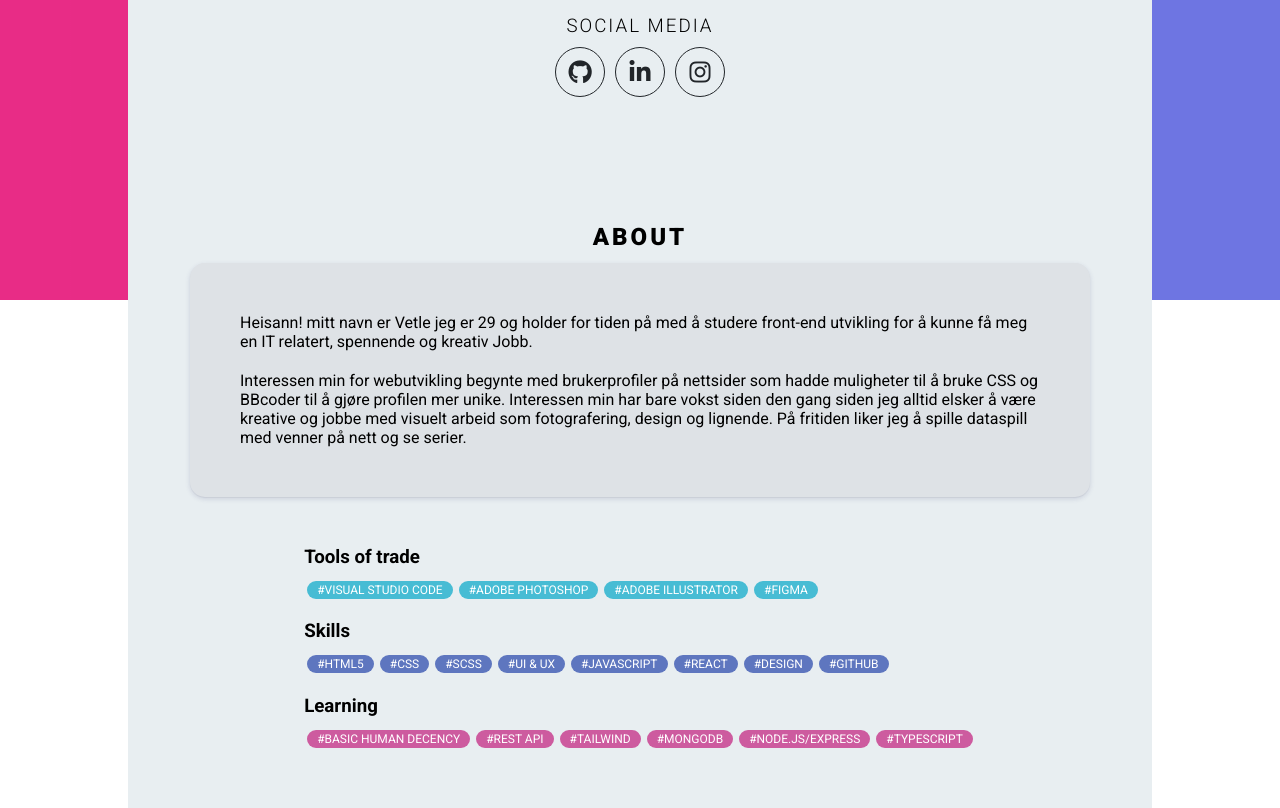
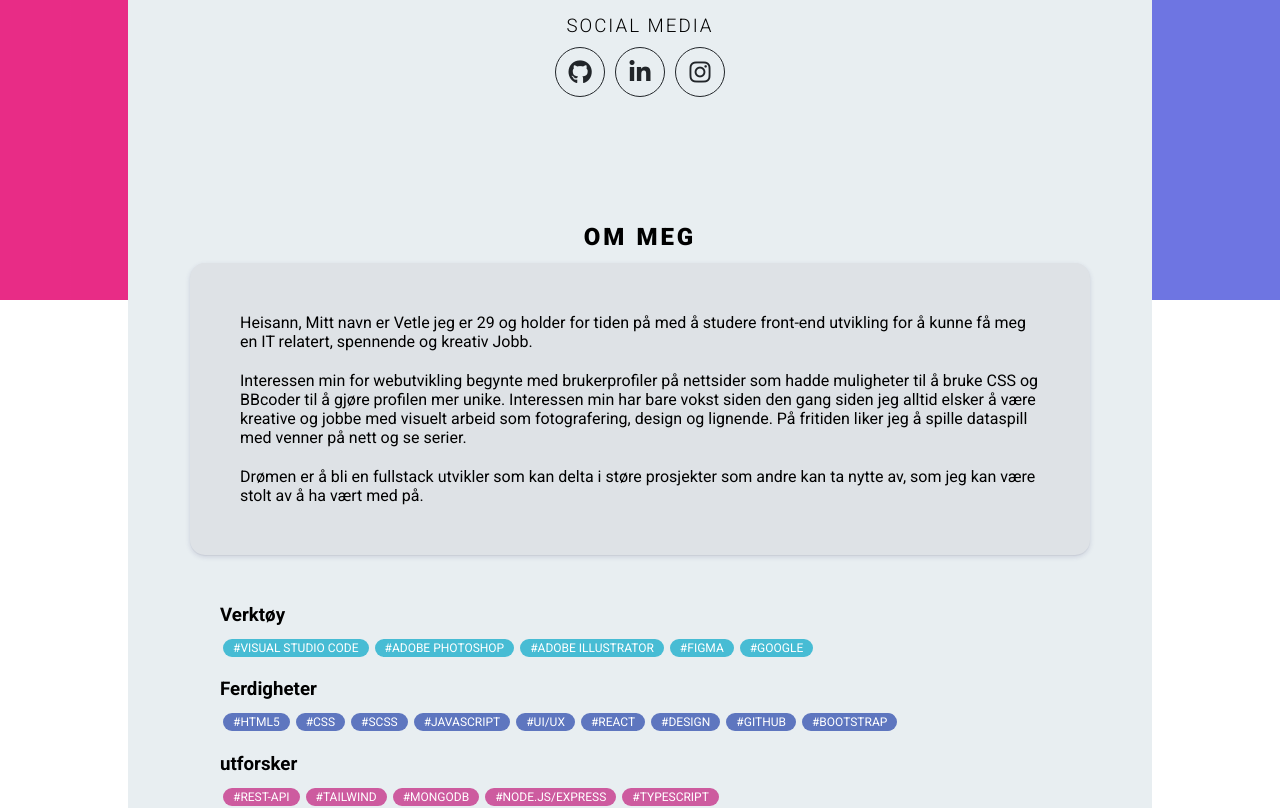
Before and after one commit to H3X-C0DE/Hex-Portfolio, a React (Create React App) app: page / in a window 1280 px wide. Shown: the part 500-1308 px from the top of the page. Built offline with nearby package versions, Linux system fonts and the light colour scheme.

Commit message:
added a simple fade in out effect

```diff
--- a/src/Components/About.jsx
+++ b/src/Components/About.jsx
@@ -1,5 +1,6 @@
 import React, { useState, useEffect } from "react";
 import "../Styles/About.css";
+import FadeInOut from "./misc/scrollInOut";
 export default function About() {
   const [age, setAge] = useState(0);
 
@@ -17,56 +18,66 @@ export default function About() {
   return (
     <section id="about">
       <div className="about-container">
-        <h2 className="about-title">About</h2>
+        <FadeInOut>
+          <h2 className="about-title">Om Meg</h2>
           <div className="pitch">
             <p>
-            Heisann! mitt navn er Vetle jeg er {age} og holder for tiden på med
-            å studere front-end utvikling for å kunne få meg en IT relatert,
-            spennende og kreativ Jobb.
+              Heisann, Mitt navn er Vetle jeg er {age} og holder for tiden på
+              med å studere front-end utvikling for å kunne få meg en IT
+              relatert, spennende og kreativ Jobb.
             </p>
             <p>
               Interessen min for webutvikling begynte med brukerprofiler på
               nettsider som hadde muligheter til å bruke CSS og BBcoder til å
               gjøre profilen mer unike. Interessen min har bare vokst siden den
               gang siden jeg alltid elsker å være kreative og jobbe med visuelt
-            arbeid som fotografering, design og lignende. På fritiden liker jeg
-            å spille dataspill med venner på nett og se serier.
+              arbeid som fotografering, design og lignende. På fritiden liker
+              jeg å spille dataspill med venner på nett og se serier.
+            </p>
+            <p>
+              Drømen er å bli en fullstack utvikler som kan delta i støre
+              prosjekter som andre kan ta nytte av, som jeg kan være stolt av å
+              ha vært med på.
             </p>
           </div>
+        </FadeInOut>
+        <FadeInOut>
           <div className="tag-container">
-          <h3 className="tag-title">Tools of trade</h3>
+            <h3 className="tag-title">Verktøy</h3>
             <div className="tag-content">
               <div className="tag tag-teal">#Visual Studio Code</div>
               <div className="tag tag-teal">#Adobe PhotoShop</div>
               <div className="tag tag-teal">#Adobe Illustrator</div>
               <div className="tag tag-teal">#Figma</div>
+              <div className="tag tag-teal">#Google</div>
             </div>
 
-          <h3 className="tag-title">Skills</h3>
+            <h3 className="tag-title">Ferdigheter</h3>
             <div className="tag-content">
               <div className="tag tag-purple">#HTML5</div>
               <div className="tag tag-purple">#CSS</div>
               <div className="tag tag-purple">#SCSS</div>
-            <div className="tag tag-purple">#UI & UX</div>
               <div className="tag tag-purple">#Javascript</div>
+              <div className="tag tag-purple">#UI/UX</div>
               <div className="tag tag-purple">#React</div>
               <div className="tag tag-purple">#Design</div>
               <div className="tag tag-purple">#GitHub</div>
+              <div className="tag tag-purple">#Bootstrap</div>
             </div>
 
-          <h3 className="tag-title">Learning</h3>
+            <h3 className="tag-title">utforsker</h3>
             <div className="tag-content">
               {/* <div className="tag tag-pink">#HTML5</div>
               <div className="tag tag-pink">#CSS</div> */}
               {/* <div className="tag tag-pink">#Javascript</div> */}
-            <div className="tag tag-pink">#Basic Human Decency</div>
-            <div className="tag tag-pink">#Rest Api</div>
+              <div className="tag tag-pink">#Rest-Api</div>
               <div className="tag tag-pink">#Tailwind</div>
               <div className="tag tag-pink">#MongoDB</div>
               <div className="tag tag-pink">#Node.js/Express</div>
               <div className="tag tag-pink">#Typescript</div>
             </div>
           </div>
+        </FadeInOut>
       </div>
     </section>
   );
--- a/src/Components/Contact.jsx
+++ b/src/Components/Contact.jsx
@@ -1,8 +1,8 @@
-// TODO: add ReCAPTCHA
 import React, { useState } from "react";
 
 import emailjs from "emailjs-com";
 import "../Styles/contact.css";
+import FadeInOut from "./misc/scrollInOut";
 export default function ContactUs() {
   function sendEmail(e) {
     e.preventDefault(); //This is important, i'm not sure why, but the email won't send without it
@@ -28,6 +28,7 @@ export default function ContactUs() {
   return (
     <section id="contact">
       <div className="content-wrapper">
+        <FadeInOut>
           <h2 className="about-title">Get in contact</h2>
           <form onSubmit={sendEmail}>
             <div className="contact-form">
@@ -75,6 +76,7 @@ export default function ContactUs() {
               </div>
             </div>
           </form>
+        </FadeInOut>
       </div>
     </section>
   );
--- a/src/Components/Projects.jsx
+++ b/src/Components/Projects.jsx
@@ -9,10 +9,11 @@ import youAreAwesome from "../Assets/Images/projects/youareawesome.jpg";
 import theDarkGalaxy from "../Assets/Images/projects/thedarkgalaxy.jpg";
 import newYears from "../Assets/Images/projects/newYear.png";
 import rickAndMorty from "../Assets/Images/projects/rickAndMorty.png";
-
+import FadeInOut from "./misc/scrollInOut";
 export default function Projects() {
   return (
     <section id="portfolio">
+      <FadeInOut>
         <div className="content-wrapper">
           <h2 className="about-title">Portfolio</h2>
           <div className="news-card">
@@ -86,8 +87,9 @@ export default function Projects() {
               <div className="news-card__post-date">Nov 23, 2022</div>
               <div className="news-card__details-wrapper">
                 <p className="news-card__excerpt">
-                Simple one pager with a set of buttons you can press for a funny
-                sound, as well as pressing the keys on your keyboard&hellip;
+                  Simple one pager with a set of buttons you can press for a
+                  funny sound, as well as pressing the keys on your
+                  keyboard&hellip;
                 </p>
                 <a
                   href="https://soundpad.netlify.app/"
@@ -156,6 +158,8 @@ export default function Projects() {
             </div>
           </div>
         </div>
+      </FadeInOut>
+      <FadeInOut>
         <section className="seeMore-projects">
           <SeeMore>
             <div className="seeMore-wrapper">
@@ -174,9 +178,9 @@ export default function Projects() {
                   <div className="news-card__post-date">Dec 22, 2022</div>
                   <div className="news-card__details-wrapper">
                     <p className="news-card__excerpt">
-                    Originally this was meant to be a Countdown to christmas but
-                    by the time It was almost new year so I switched it out so
-                    it would be a yearly Countdown instead of just to
+                      Originally this was meant to be a Countdown to christmas
+                      but by the time It was almost new year so I switched it
+                      out so it would be a yearly Countdown instead of just to
                       christmas.&hellip;
                     </p>
                     <a
@@ -221,6 +225,7 @@ export default function Projects() {
             </div>
           </SeeMore>
         </section>
+      </FadeInOut>
     </section>
   );
 }
--- a/src/Components/Social.jsx
+++ b/src/Components/Social.jsx
@@ -1,7 +1,9 @@
 import React from "react";
 import "../Styles/Social.css";
+import FadeInOut from "./misc/scrollInOut";
 export default function Social() {
   return (
+    <FadeInOut>
       <div className="social-media">
         <h3>Social Media</h3>
         <div className="social-list">
@@ -50,5 +52,6 @@ export default function Social() {
           </ul>
         </div>
       </div>
+    </FadeInOut>
   );
 }
--- /dev/null
+++ b/src/Components/misc/scrollInOut.jsx
@@ -0,0 +1,36 @@
+import React, { useState, useEffect, useRef } from "react";
+
+const FadeInOut = ({ children }) => {
+  const [isVisible, setIsVisible] = useState(false);
+  const elementRef = useRef(null);
+
+  useEffect(() => {
+    const observer = new IntersectionObserver((entries) => {
+      entries.forEach((entry) => {
+        if (entry.isIntersecting) {
+          setIsVisible(true);
+        } else {
+          setIsVisible(false);
+        }
+      });
+    });
+
+    observer.observe(elementRef.current);
+
+    return () => observer.disconnect();
+  }, []);
+
+  return (
+    <div
+      ref={elementRef}
+      style={{
+        opacity: isVisible ? 1 : 0,
+        transition: "opacity 1s",
+      }}
+    >
+      {children}
+    </div>
+  );
+};
+
+export default FadeInOut;
```
Also changed, not shown: src/Components/Cv.jsx (+43 -22 lines). Lines whose indentation alone changed are shown as unchanged.
